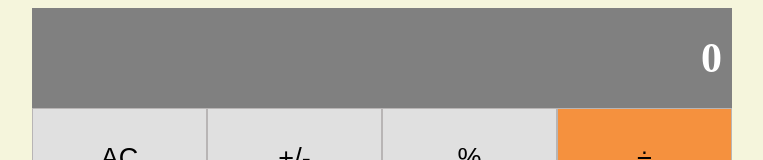
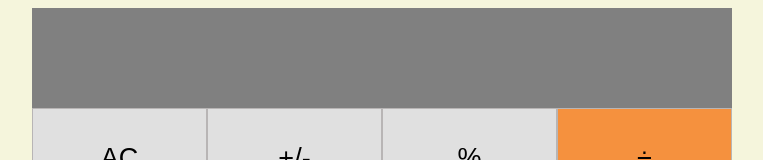
Before and after one commit to nriqu322/react-calculator, a React (Create React App) app: page / in a window 1280 px wide. Shown: the top 160 px of the page, without its empty margins (258-1021 px from the left). Built offline with nearby package versions, Linux system fonts and the light colour scheme.

Commit message:
fix display in app class

```diff
--- a/src/components/App.js
+++ b/src/components/App.js
@@ -25,7 +25,7 @@ class App extends React.Component {
     console.log(result);
     return (
       <div className="calculator">
-        <Display result={result.total || result.next || result.operation || '0'} />
+        <Display result={result.next || result.operation || result.total} />
         <ButtonPanel clickHandler={this.handleClick} />
       </div>
     );
```
